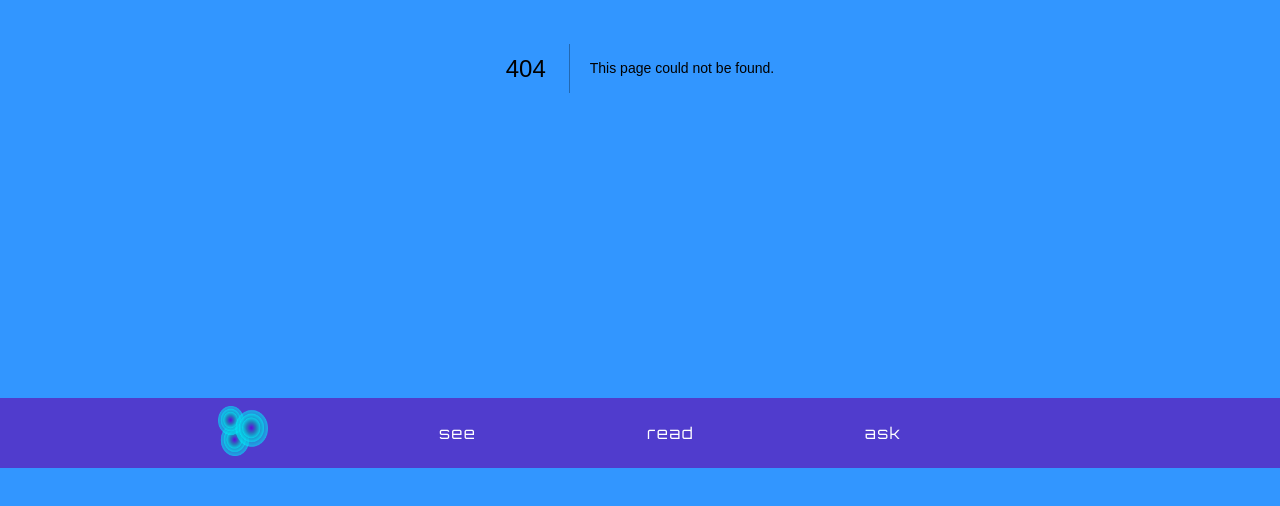
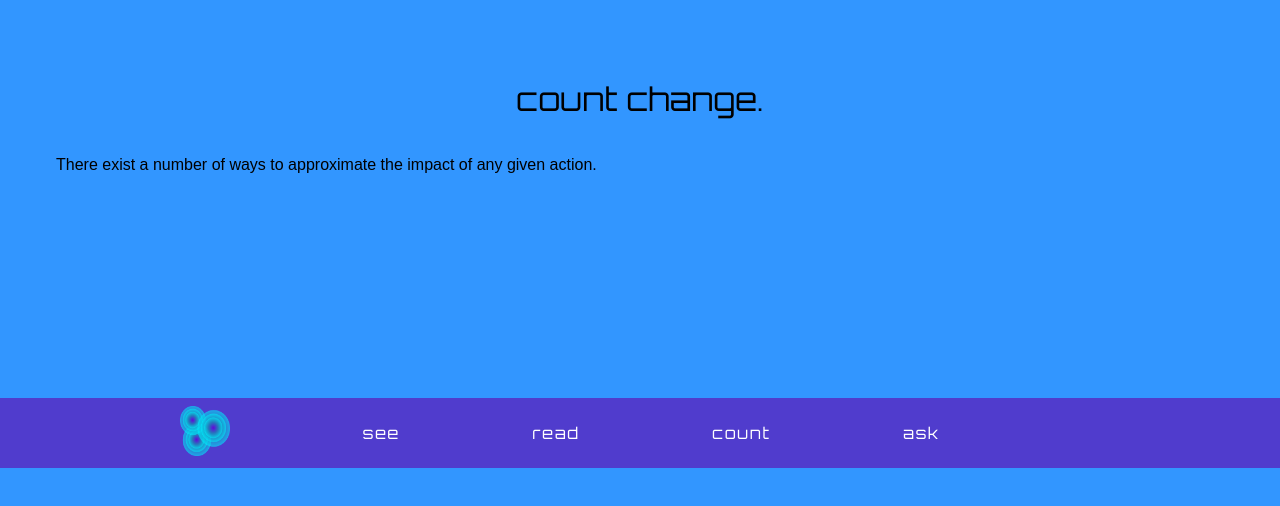
Before and after one commit to YouGuavas/patripples, a Next.js app: page /count in a window 1280 px wide. Before the commit this address had no page. Shown: the part 332-838 px from the top of the page. Before the commit the page ends 800 px from the top, so only its background shows below. Built offline with nearby package versions, Linux system fonts and the light colour scheme; a web font is replaced by a local one.

Commit message:
Add count page

```diff
--- a/app/categories.ts
+++ b/app/categories.ts
@@ -1,3 +1,3 @@
-const categories = ['Swamp Arts', 'Crow Alchemy', 'X'];
+const categories = ['Crow Alchemy', 'Swamp Science', 'Tree Totals', 'X'];
 
 export default categories;
--- /dev/null
+++ b/app/count/page.tsx
@@ -0,0 +1,22 @@
+import Image from 'next/image';
+import Link from 'next/link';
+import type { Metadata } from 'next';
+import routes from './routes';
+import categories from '../categories';
+import InteractiveList from '../components/InteractiveList';
+
+export const metadata: Metadata = {
+	title: 'Patripples | How to Count',
+	description: 'Patripples: ripples, mathematics, and more! Coming soon!',
+};
+export default function Home() {
+	return (
+		<main className={`main center height-full`}>
+			<h1 className={`style-1 thin lowercase`}>count change.</h1>
+			<p className={`paragraph width-full block left-align`}>
+				There exist a number of ways to approximate the impact of any given
+				action.
+			</p>
+		</main>
+	);
+}
--- /dev/null
+++ b/app/count/routes.ts
@@ -0,0 +1,5 @@
+const routes = [
+	{ name: 'the future of patripples', path: '/read/patripples', tags: ['x'] },
+];
+
+export default routes;
--- a/app/read/a_tired_swamp/page.tsx
+++ b/app/read/a_tired_swamp/page.tsx
@@ -59,7 +59,7 @@ export default function Home() {
 				<h3
 					className={`lowercase thin spaced left width-full block left-align`}
 				>
-					How to split swamps.
+					How to split a swamp.
 				</h3>
 				<p className={`paragraph width-full block left-align`}>
 					Envision some guy, or some she or some they, in deeper than all three
--- a/app/routes.ts
+++ b/app/routes.ts
@@ -2,7 +2,7 @@
 const routes = [
 	{ name: 'See', path: '/see' },
 	{ name: 'Read', path: '/read' },
-
+	{ name: 'Count', path: '/count' },
 	{ name: 'Ask', path: '/contact' },
 ];
 
--- a/app/see/page.tsx
+++ b/app/see/page.tsx
@@ -43,7 +43,7 @@ export default function Home() {
 				<p className={`paragraph width-full block left-align`}>
 					For now, the image below represents how a healthy swamp, pond, or
 					wetland might look. Note the relatively clean water, the flowing
-					stream, and the generally smooth edges.
+					stream, and the edges, which should generally be smooth.
 				</p>
 				<Image
 					alt="A healthy pond or wetland"
```
